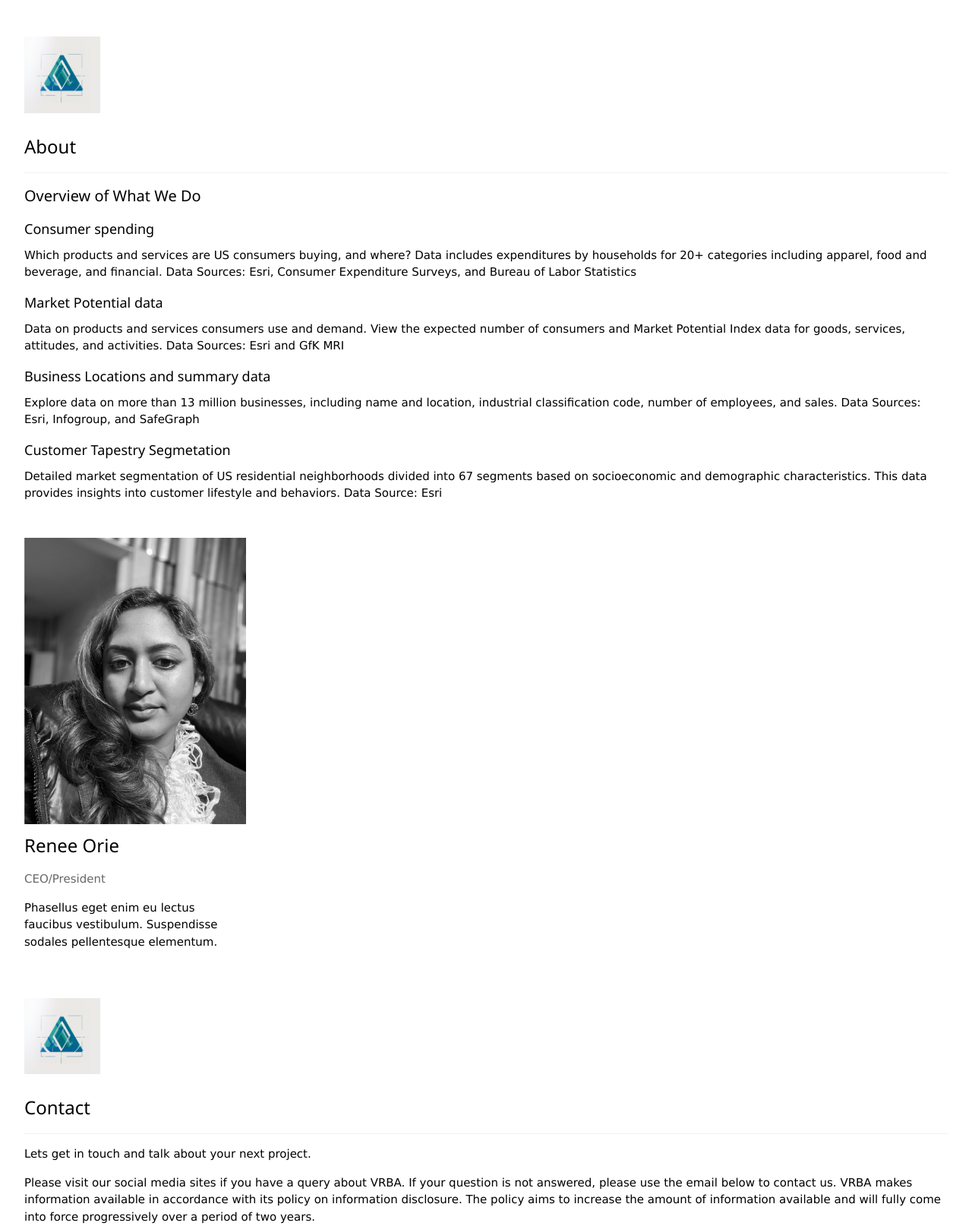
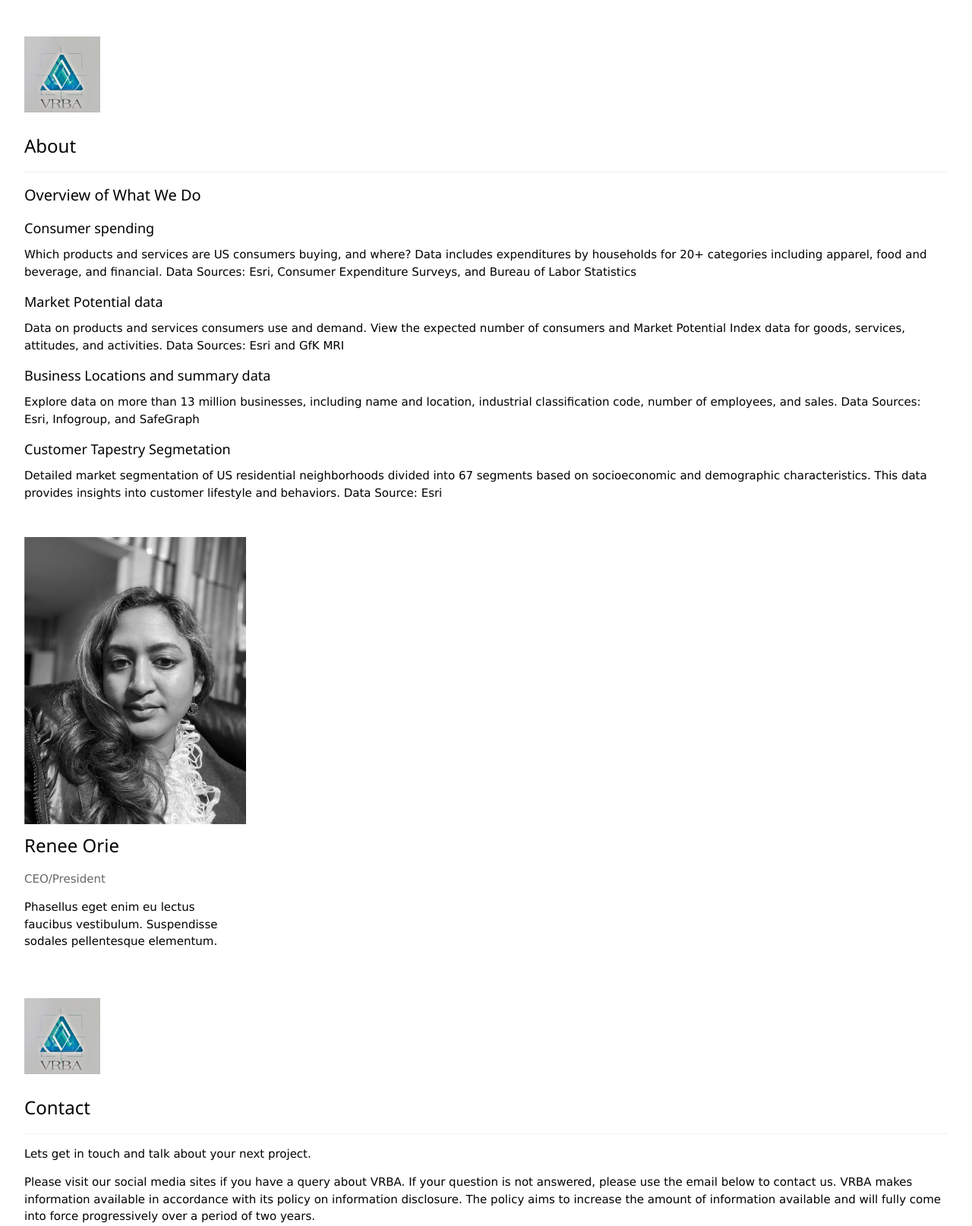
Before and after one commit to voltaanalytics/voltaanalytics.github.io, a plain HTML site: page index.html in a window 1280 px wide. Shown: the part 1998-3612 px from the top of the page at 76% size. Drawn offline with nearby package versions, Linux system fonts and the light colour scheme.

Commit message:
Update index.html

```diff
--- a/index.html
+++ b/index.html
@@ -92,7 +92,7 @@
 
   <!-- About Section -->
   <div class="w3-container w3-padding-32" id="about">
-    <img class="w3-image" src="vrbalogo.PNG" alt="Logo" width="100" height="100">
+    <img class="w3-image" src="vrbalogo3.JPEG" alt="Logo" width="100" height="100">
     <h3 class="w3-border-bottom w3-border-light-grey w3-padding-16">About</h3>
     <p><h4>Overview of What We Do</h4></p>
     <p><h5>Consumer spending</h5>
@@ -117,7 +117,7 @@ Which products and services are US consumers buying, and where? Data includes ex
 </div>
   <!-- Contact Section -->
   <div class="w3-container w3-padding-32" id="contact">
-    <img class="w3-image" src="vrbalogo.PNG" alt="Logo" width="100" height="100">
+    <img class="w3-image" src="vrbalogo3.JPEG" alt="Logo" width="100" height="100">
     <h3 class="w3-border-bottom w3-border-light-grey w3-padding-16">Contact</h3>
     <p>Lets get in touch and talk about your next project.</p>
 
```
